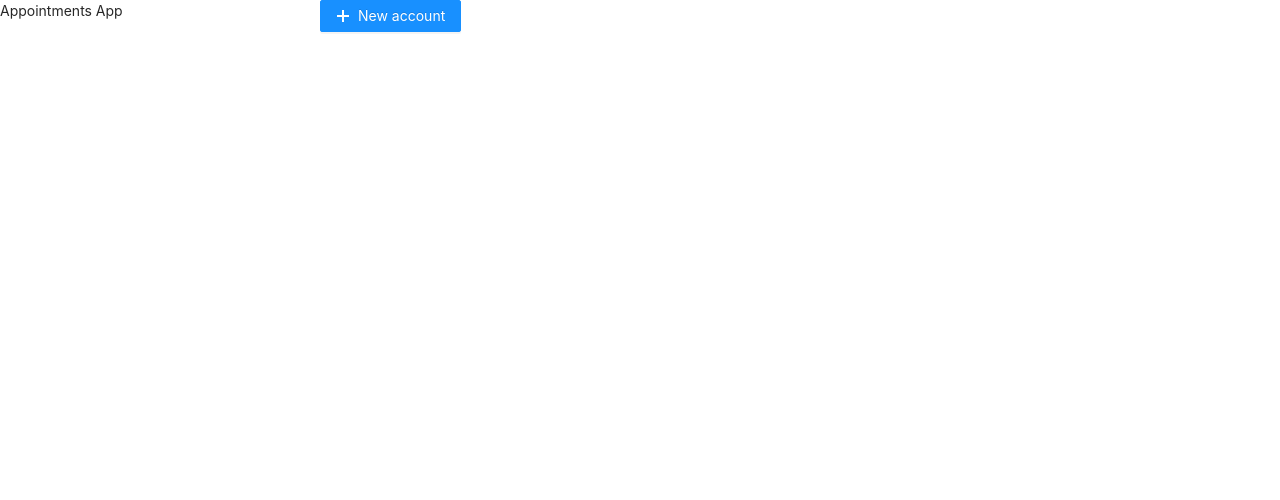
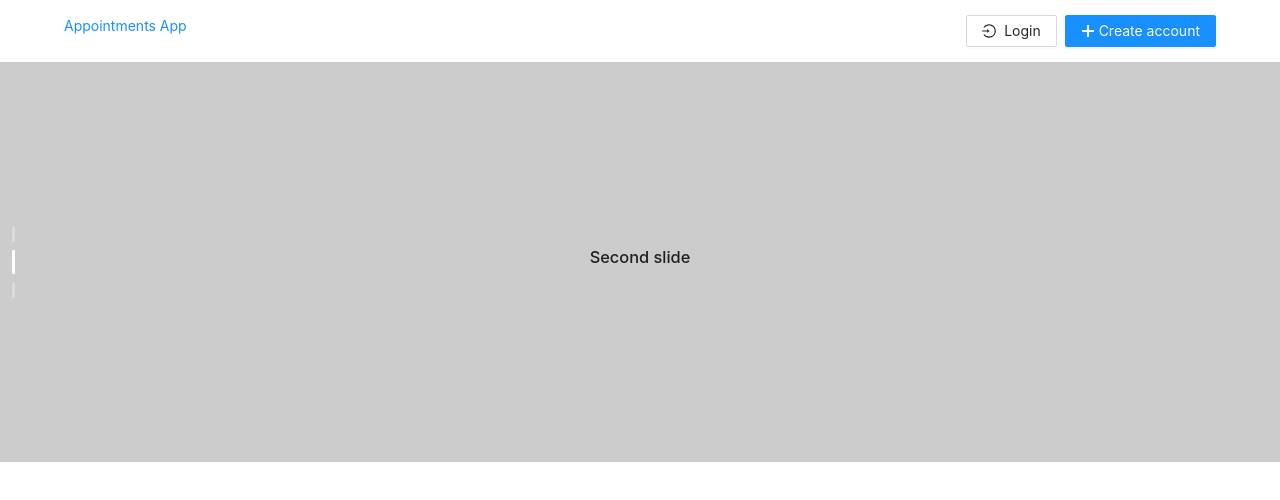
Before and after one commit to danielmoisa/appointments-api, a React (Create React App) app in the folder client/: page / in a window 1280 px wide. Shown: the top 500 px of the page. Built offline with nearby package versions, Linux system fonts and the light colour scheme.

Commit message:
fixed login wrapper & home slider

```diff
--- a/client/src/App.scss
+++ b/client/src/App.scss
@@ -10,4 +10,13 @@
     }
   }
 }
+
+/*Drawer*/
+.ant-drawer {
+  .ant-drawer-content-wrapper {
+    @media (max-width: 500px) {
+      width: 100%;
+    }
+  }
+}
 /*End default Ant override*/
--- a/client/src/App.tsx
+++ b/client/src/App.tsx
@@ -5,6 +5,7 @@ import './App.scss'
 
 //Pages
 import SignUp from './frontend/pages/SignUp'
+import Home from './frontend/pages/Home'
 
 //Components
 import Header from './frontend/components/Header'
@@ -15,6 +16,7 @@ const App: FC = () => {
     <div id="app-wrapper">
      <Router>
        <Header />
+       <Route path="/" component={Home} exact />
        <Route path="/sign-up" component={SignUp} />
      </Router>
     </div>
--- a/client/src/frontend/components/Header.tsx
+++ b/client/src/frontend/components/Header.tsx
@@ -1,128 +1,61 @@
 import React, { useState } from 'react'
-import { Row, Col, Drawer, Form, Button, Input } from 'antd';
-import { PlusOutlined } from '@ant-design/icons';
+import { Link } from 'react-router-dom'
+
+import { Row, Col, Drawer, Form, Button, Input, Space } from 'antd';
+import { PlusOutlined, LoginOutlined } from '@ant-design/icons';
+
 
 import '../scss/Header.scss'
 
 const Header = () => {
     const [openLogin, setOpenLogin] = useState(false)
 
-    const openLoginDrawer = (): void => setOpenLogin(true)
-
     const closeLoginDrawer = (): void => setOpenLogin(false)
 
     return (
         <div className="header">
-            <Row>
-                <Col span={6}>Appointments App</Col>
-                <Col span={18}>
-                <Button type="primary" onClick={ () => setOpenLogin(!openLogin)}>
-                    <PlusOutlined /> New account
+            <Row className="header-container">
+                <Col span={6} className="logo">
+                    <Link to="/">Appointments App</Link>
+                </Col>
+                <Col span={18} className="menu">
+               <Space>
+                    <Button onClick={ () => setOpenLogin(!openLogin)}>
+                        <LoginOutlined /> Login
                     </Button>
+                    <Button type="primary" >
+                    <Link to="/sign-up"><PlusOutlined /> Create account</Link>
+                    </Button>
+               </Space>
 
                 {/* Login drawer */}
               <Drawer
-                    title="Create a new account"
-                    width={720}
-
+                  title="Login into account"
+                  width={400}
+                  onClose={closeLoginDrawer}
+                  visible={openLogin}
                   bodyStyle={{ paddingBottom: 80 }}
-                    footer={
-                <div
-                style={{
-                    textAlign: 'right',
-                }}
               >
-              <Button style={{ marginRight: 8 }}>
-                Cancel
+                <Form layout="vertical">
+                    <Form.Item
+                      name="email"
+                      label="Email"
+                      rules={[{ required: true, message: 'Please enter your email' }]}
+                    >
+                      <Input placeholder="Please enter your email" />
+                    </Form.Item>
+                    <Form.Item
+                        label="Password"
+                        name="password"
+                        rules={[{ required: true, message: 'Please input your password!' }]}
+                    >
+                        <Input.Password  placeholder="Please enter your password" />
+                    </Form.Item>
+                    <Form.Item>
+                        <Button type="primary" htmlType="submit" block>
+                            Login
                         </Button>
-              <Button  type="primary">
-                Submit
-              </Button>
-            </div>
-          }
-        >
-          <Form layout="vertical" hideRequiredMark>
-            <Row gutter={16}>
-              <Col span={12}>
-                <Form.Item
-                  name="name"
-                  label="Name"
-                  rules={[{ required: true, message: 'Please enter user name' }]}
-                >
-                  <Input placeholder="Please enter user name" />
                     </Form.Item>
-              </Col>
-              <Col span={12}>
-                <Form.Item
-                  name="url"
-                  label="Url"
-                  rules={[{ required: true, message: 'Please enter url' }]}
-                >
-                  <Input
-                    style={{ width: '100%' }}
-                    addonBefore="http://"
-                    addonAfter=".com"
-                    placeholder="Please enter url"
-                  />
-                </Form.Item>
-              </Col>
-            </Row>
-            <Row gutter={16}>
-              <Col span={12}>
-                <Form.Item
-                  name="owner"
-                  label="Owner"
-                  rules={[{ required: true, message: 'Please select an owner' }]}
-                >
-
-                </Form.Item>
-              </Col>
-              <Col span={12}>
-                <Form.Item
-                  name="type"
-                  label="Type"
-                  rules={[{ required: true, message: 'Please choose the type' }]}
-                >
-
-                </Form.Item>
-              </Col>
-            </Row>
-            <Row gutter={16}>
-              <Col span={12}>
-                <Form.Item
-                  name="approver"
-                  label="Approver"
-                  rules={[{ required: true, message: 'Please choose the approver' }]}
-                >
-
-                </Form.Item>
-              </Col>
-              <Col span={12}>
-                <Form.Item
-                  name="dateTime"
-                  label="DateTime"
-                  rules={[{ required: true, message: 'Please choose the dateTime' }]}
-                >
-
-                </Form.Item>
-              </Col>
-            </Row>
-            <Row gutter={16}>
-              <Col span={24}>
-                <Form.Item
-                  name="description"
-                  label="Description"
-                  rules={[
-                    {
-                      required: true,
-                      message: 'please enter url description',
-                    },
-                  ]}
-                >
-                  <Input.TextArea rows={4} placeholder="please enter url description" />
-                </Form.Item>
-              </Col>
-            </Row>
                 </Form>
               </Drawer>
                 {/* End login drawer */}
--- /dev/null
+++ b/client/src/frontend/components/Slider.tsx
@@ -0,0 +1,25 @@
+import React from 'react'
+import { Carousel } from 'antd';
+
+
+
+const Slider = () => {
+
+    return (
+        <div>
+            <Carousel className="home-slider" effect="fade" dotPosition="left" autoplay>
+                <div className="slider-content">
+                    <h3 >First slide</h3>
+                </div>
+                <div className="slider-content">
+                    <h3>Second slide</h3>
+                </div>
+                <div className="slider-content">
+                    <h3>Third slide</h3>
+                </div>
+            </Carousel>
+        </div>
+    )
+}
+
+export default Slider
--- /dev/null
+++ b/client/src/frontend/pages/Home.tsx
@@ -0,0 +1,15 @@
+import React from 'react'
+
+import '../scss/Home.scss'
+import Slider from '../components/Slider'
+
+
+const Home = () => {
+    return (
+        <div>
+            <Slider />
+        </div>
+    )
+}
+
+export default Home
--- a/client/src/frontend/scss/Header.scss
+++ b/client/src/frontend/scss/Header.scss
@@ -1,10 +1,10 @@
-.site-form-in-drawer-wrapper {
-  position: absolute;
-  right: 0px;
-  bottom: 0px;
-  width: 100%;
-  padding: 10px 16px;
-  border-top: 1px solid #e9e9e9;
-  background: #fff;
-  text-align: right;
+.header {
+  padding: 15px 5%;
+  .header-container {
+    .logo {
+    }
+    .menu {
+      text-align: right;
+    }
+  }
 }
--- /dev/null
+++ b/client/src/frontend/scss/Home.scss
@@ -0,0 +1,14 @@
+.ant-carousel {
+  .home-slider.slick-slider {
+    background-color: #ccc;
+    display: flex;
+    justify-content: center;
+    align-items: center;
+    min-height: 50vh;
+    .slider-content {
+      display: flex !important;
+      justify-content: center;
+      align-items: center;
+    }
+  }
+}
--- a/client/tsconfig.json
+++ b/client/tsconfig.json
@@ -19,7 +19,7 @@
     "resolveJsonModule": true,
     "isolatedModules": true,
     "noEmit": true,
-    "jsx": "react-jsx"
+    "jsx": "react"
   },
   "include": [
     "src"
```
Also changed, not shown: 1 other file (tests, documents, lock files or other folders). Lines whose indentation alone changed are shown as unchanged.
